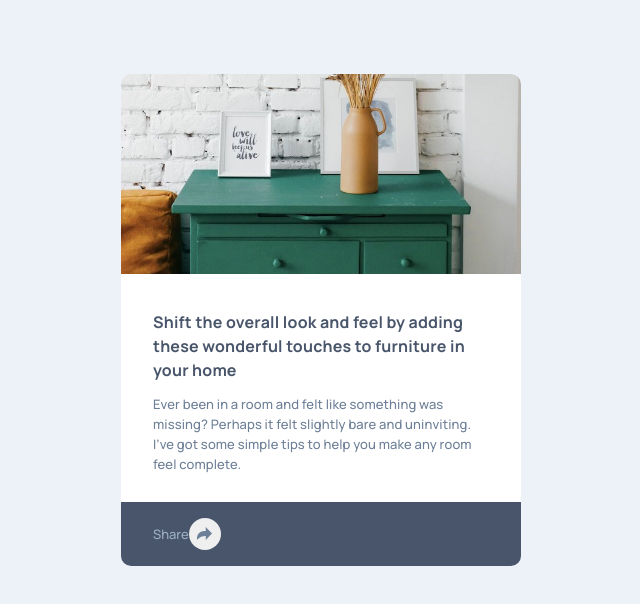
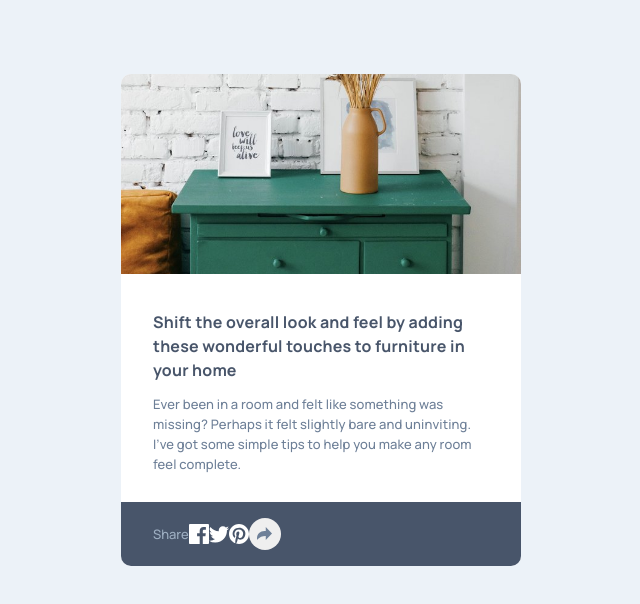
Before and after one commit to miguelzaga/article-preview-component, a React (Vite) app: page / in a window 1280 px wide. Shown: the top 604 px of the page, without its empty margins (319-959 px from the left). Built offline with nearby package versions, Linux system fonts and the light colour scheme.

Commit message:
add social icons

```diff
--- a/src/App.js
+++ b/src/App.js
@@ -2,6 +2,9 @@ import { useState } from "react";
 import img from "/src/images/drawers.jpg";
 import avatar from "/src/images/avatar-michelle.jpg";
 import iconShare from "/src/images/icon-share.svg";
+import iconPinterest from "/src/images/icon-pinterest.svg";
+import iconTwitter from "/src/images/icon-twitter.svg";
+import iconFacebook from "/src/images/icon-facebook.svg";
 
 function App() {
   var [isSocialsOn, setIsSocialsOn] = useState(true);
@@ -44,6 +47,27 @@ function App() {
               <ul className="article__socials">
                 <li className="article__socials-li">Share</li>
                 <li className="article__socials-li">
+                  <img
+                    className="article_socials-icon"
+                    src={iconFacebook}
+                    alt="Facebook icon"
+                  />
+                </li>
+                <li className="article__socials-li">
+                  <img
+                    className="article_socials-icon"
+                    src={iconTwitter}
+                    alt="Twitter icon"
+                  />
+                </li>
+                <li className="article__socials-li">
+                  <img
+                    className="article_socials-icon"
+                    src={iconPinterest}
+                    alt="Pinterest icon"
+                  />
+                </li>
+                <li className="article__socials-li">
                   <button className="article__button js-socials">
                     <img
                       className="article__icon-share"
```
